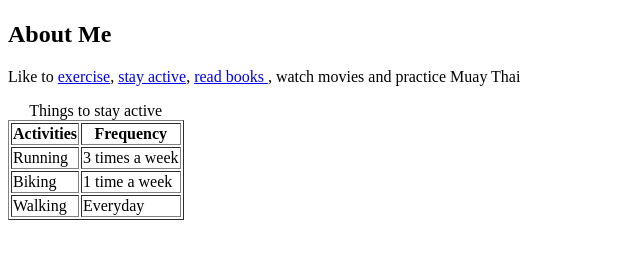
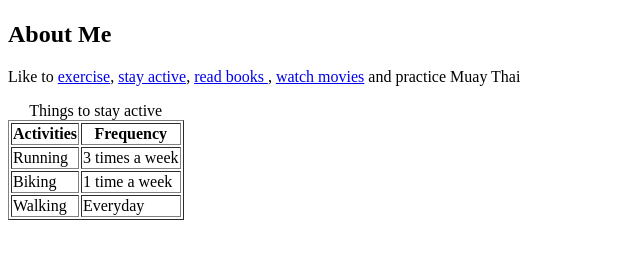
Before and after one commit to rosaalatorre/day-one, a plain HTML site: page index.html in a window 1280 px wide. Shown: the part 59-318 px from the top of the page, without its empty margins (0-640 px from the left). Drawn offline with Linux system fonts and the light colour scheme.

Commit message:
link added to favorite movie

```diff
--- a/index.html
+++ b/index.html
@@ -11,7 +11,7 @@
 	<p> Like to <a href=http://www.health.com/health/gallery/						0,,20580068,00.html> exercise</a>,
 				<a href=http://www.hsph.harvard.edu/nutritionsource/staying-active/> stay active</a>,
 				<a href=http://www.goodreads.com/shelf/show/spanish> read books </a>,
-				watch movies and practice Muay Thai
+				<a href=http://www.imdb.com/title/tt0245712/> watch movies</a> and practice Muay Thai
 				</p>
 	<table border=1>
 		<caption> Things to stay active </caption>
```
